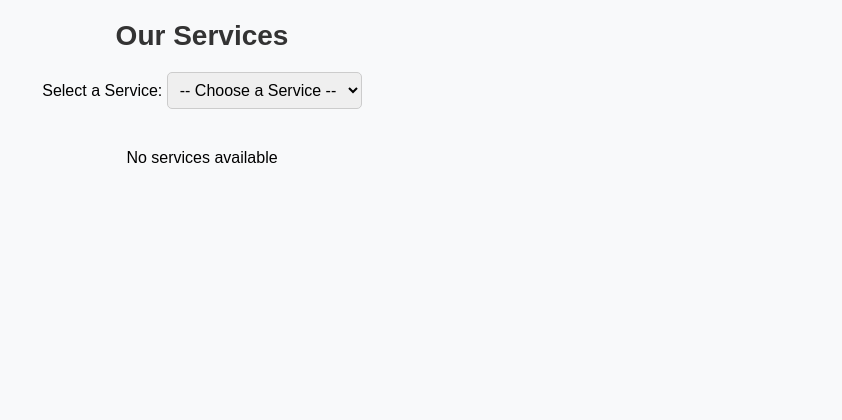
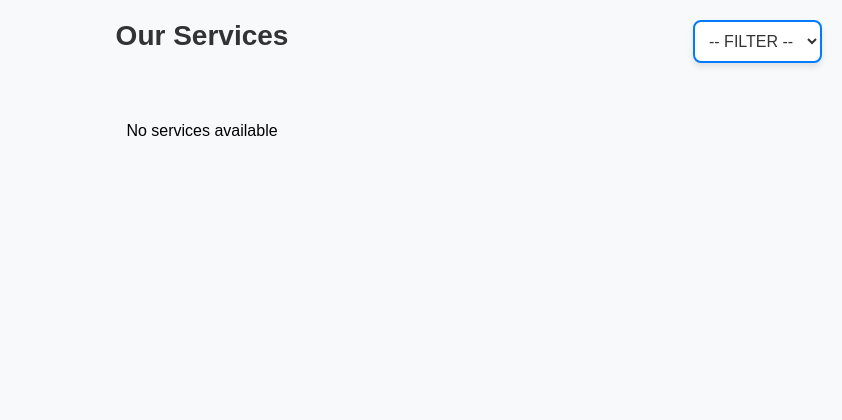
Before and after one commit to george-josephv/Project_nestassure, a Django app: template homecare/homecare_app/templates/myapp/servicelist.html in a window 1280 px wide. Shown: the top 420 px of the page, without its empty margins (438-1280 px from the left). Run offline with Django 3.2, Linux system fonts and the light colour scheme; the template is opened without the code that fills it, so the values that code supplies are empty.

Commit message:
filter adjusted

```diff
--- a/homecare/homecare_app/templates/myapp/servicelist.html
+++ b/homecare/homecare_app/templates/myapp/servicelist.html
@@ -25,21 +25,32 @@
             color: #333;
         }
         .filter-container {
-            margin-bottom: 20px;
+            position: absolute;
+            top: 20px;
+            right: 20px;
         }
         .filter-dropdown {
-            padding: 8px;
+            padding: 10px;
             font-size: 16px;
-            border-radius: 5px;
-            border: 1px solid #ccc;
+            border-radius: 8px;
+            border: 2px solid #007BFF;
+            background: white;
+            color: #333;
             cursor: pointer;
+            outline: none;
+            transition: 0.3s ease-in-out;
+            box-shadow: 0px 4px 6px rgba(0, 0, 0, 0.1);
+        }
+        .filter-dropdown:hover, .filter-dropdown:focus {
+            border-color: #0056b3;
+            box-shadow: 0px 4px 10px rgba(0, 91, 187, 0.3);
         }
         .service-container {
             display: flex;
             flex-wrap: wrap;
             gap: 20px;
             justify-content: center;
-            padding-top: 20px;
+            padding-top: 50px;
         }
         .service-box-link {
             text-decoration: none;
@@ -141,9 +152,8 @@
 
     <!-- Dropdown for Filtering Services -->
     <div class="filter-container">
-        <label for="serviceFilter">Select a Service:</label>
         <select id="serviceFilter" class="filter-dropdown" onchange="filterServices()">
-            <option value="">-- Choose a Service --</option>
+            <option value="">-- FILTER --</option>
             {% for service in services %}
                 <option value="{{ service.service_name|lower }}">{{ service.service_name }}</option>
             {% endfor %}
```
